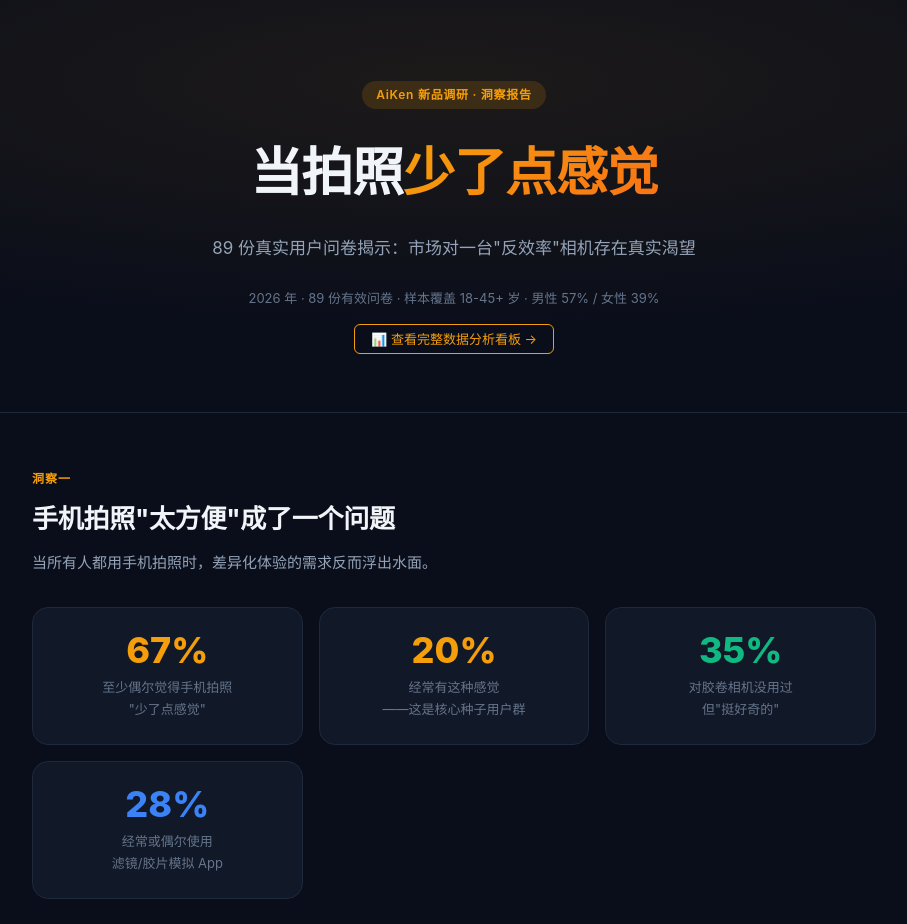
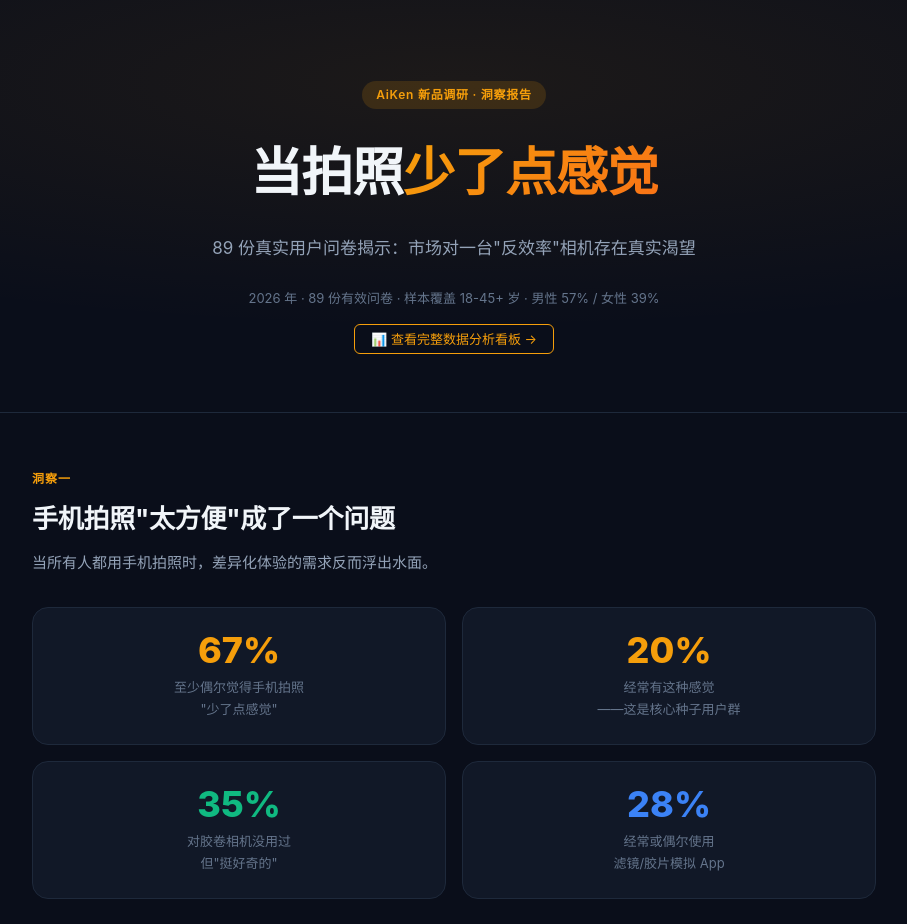
Before and after one commit to shengnanxiang/survey, a plain HTML site: page aiken-insight.html in a window 1280 px wide. Shown: the top 924 px of the page, without its empty margins (186-1093 px from the left). Drawn offline with Linux system fonts and the light colour scheme.

Commit message:
style: 洞察报告 stat-grid 改为固定 2×2 布局
- 四个数据方块从 auto-fit 改为 repeat(2, 1fr)，视觉更均衡大气
- 移动端自动切换为单列

```diff
--- a/aiken-insight.html
+++ b/aiken-insight.html
@@ -45,7 +45,8 @@ body { background: var(--bg); color: var(--text); font-family: var(--font); line
 .big-stat .label { font-size: 15px; color: var(--text-soft); margin-top: 8px; }
 
 /* Stat grid */
-.stat-grid { display: grid; grid-template-columns: repeat(auto-fit, minmax(200px, 1fr)); gap: 16px; margin: 28px 0; }
+.stat-grid { display: grid; grid-template-columns: repeat(2, 1fr); gap: 16px; margin: 28px 0; }
+@media (max-width: 500px) { .stat-grid { grid-template-columns: 1fr; } }
 .stat-card { background: var(--card); border: 1px solid var(--border); border-radius: var(--radius); padding: 24px; text-align: center; }
 .stat-card .num { font-size: 36px; font-weight: 800; line-height: 1; }
 .stat-card .num.accent { color: var(--accent); }
```
